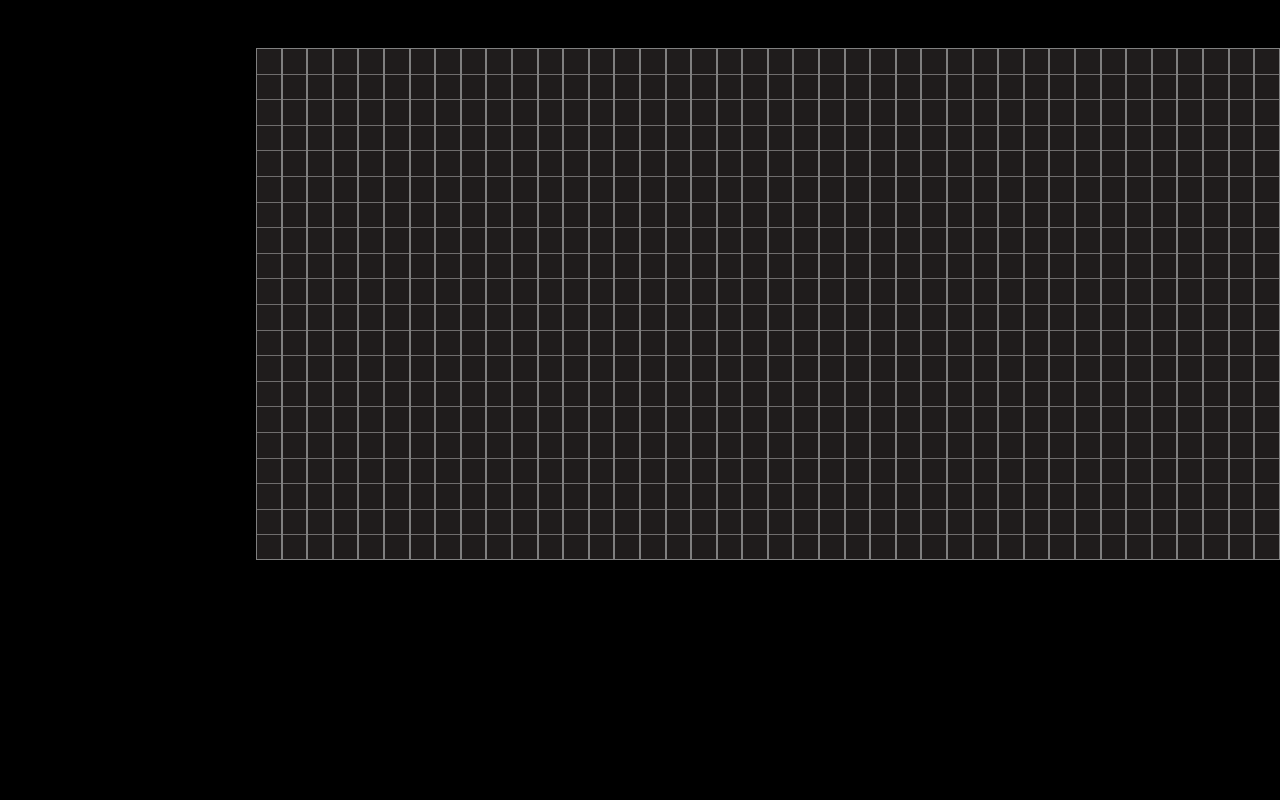
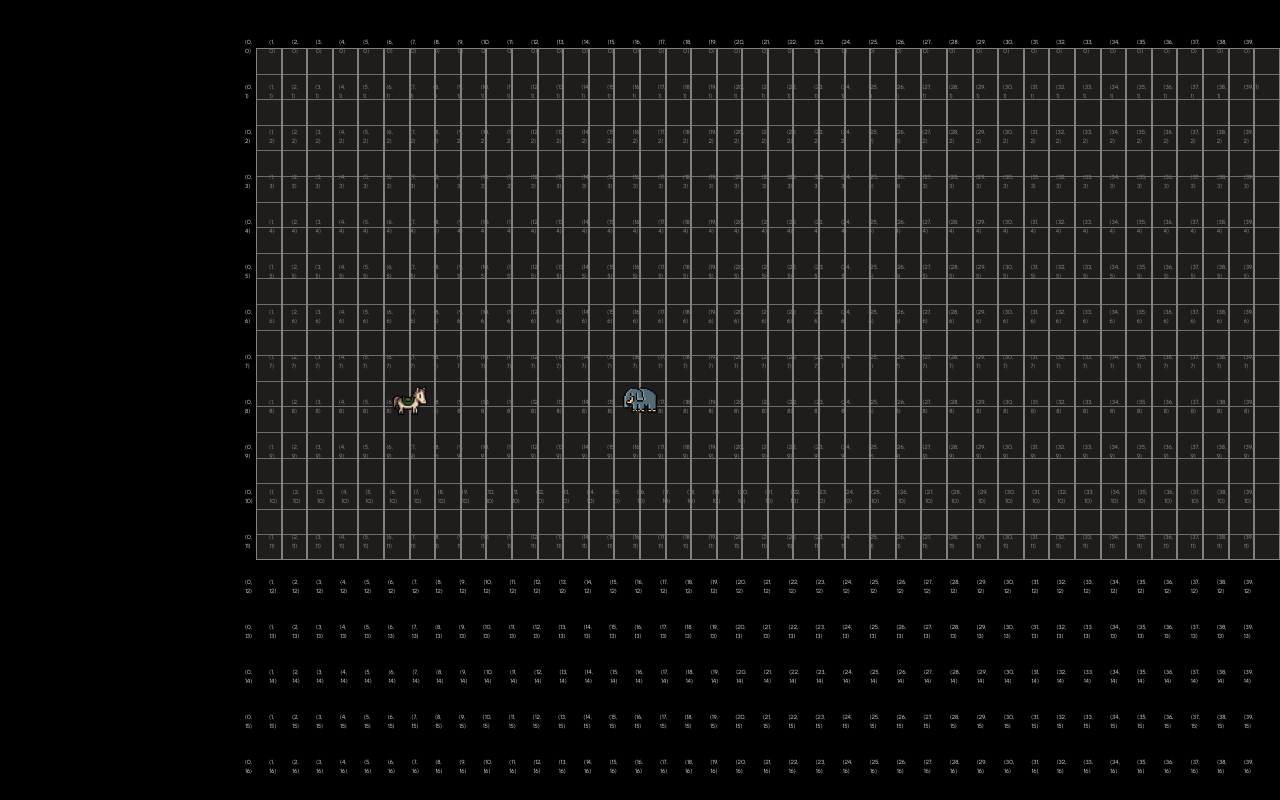
Before and after one commit to youlchu/TraderVoyages, a React (Vite) app in the folder src/TraderVoyagesUI/: page /game in a window 1280 px wide. Built offline with nearby package versions, Linux system fonts and the light colour scheme.

Commit message:
animals added and rows and columns are numbere d

```diff
--- a/src/TraderVoyagesUI/src/App.css
+++ b/src/TraderVoyagesUI/src/App.css
@@ -122,7 +122,7 @@
 }
 
 .heroDiv {
-  background-color:rgba(66, 61, 61, 0.274);
+  background-color: rgba(66, 61, 61, 0.274);
   position: fixed;
   width: 80vw;
   height: 40vw;
@@ -142,7 +142,6 @@
   display: flex;
 }
 
-
 .innerDiv {
   flex-basis: calc(100% / 1);
   display: flex;
@@ -152,8 +151,6 @@
   line-height: 0px;
 }
 
-
-
 .innerDiv::after {
   content: "";
   flex-grow: 1;
@@ -161,10 +158,46 @@
   background-color: gray;
 }
 
-
-
 .outerDiv {
   flex-grow: 1;
   border: 1px solid gray;
+}
 
+#colnum {
+  position: fixed;
+  font-size: 6px;
+  top: 2%;
+  left: 17.5%;
+  display: flex;
+  flex-wrap: wrap;
+  overflow: auto;
+  color: #ccc;
+  border-collapse: separate;
+  border-spacing: 10px;
+  margin-bottom: 19px;
 }
+
+.row-container {
+  margin-bottom: 10px; /* Satırlar arasındaki boşluğu ayarlar */
+}
+
+.elephant {
+  position: absolute;
+  top: 50%;
+  left: 50%;
+  transform: translate(-50%, -50%);
+  width: 40px;
+  z-index: 2;
+}
+.horse {
+  position: absolute;
+  top: 50%;
+  left: 32%;
+  transform: translate(-50%, -50%);
+  width: 40px;
+  z-index: 2;
+}
+
+.table-row {
+  margin-bottom: 100px;
+}
--- a/src/TraderVoyagesUI/src/sections/Game/GameMap.tsx
+++ b/src/TraderVoyagesUI/src/sections/Game/GameMap.tsx
@@ -1,24 +1,38 @@
-import React from 'react';
+import React from "react";
+import KoordinatTablosu from "./KoordinatTablosu";
 
 const Game: React.FC = () => {
   return (
     <>
-        <div className='main'>
+      <span>
+        <img
+          className="elephant"
+          src="/src/assets/images/elephant-real.png"
+        ></img>
+      </span>
+      <span>
+        <img className="horse" src="/src/assets/images/horse-real.png"></img>
+      </span>
+
+
+
+      <div className="main">
+        <KoordinatTablosu />
         <div className="heroDiv">
           {[...Array(20).keys()].map((index) => (
             <div className="innerDiv" key={index}>
-              <span className='VerticalNumber pt-1' id='X'></span>
+              <span className="VerticalNumber pt-1" id="X"></span>
             </div>
           ))}
         </div>
         <div className="heroDiv2">
           {[...Array(40).keys()].map((index) => (
-            <div className="outerDiv" id='Y' key={index}></div>
+            <div className="outerDiv" id="Y" key={index}></div>
           ))}
         </div>
       </div>
     </>
   );
-    }
+};
 
 export default Game;
--- /dev/null
+++ b/src/TraderVoyagesUI/src/sections/Game/KoordinatTablosu.tsx
@@ -0,0 +1,40 @@
+function KoordinatTablosu({ rows = 20, columns = 40 }) {
+  const tabloVerileri = [];
+  for (let y = 0; y < rows; y++) {
+    const satir = [];
+    for (let x = 0; x < columns; x++) {
+      satir.push(`(${x}, ${y})`);
+    }
+    tabloVerileri.push(satir);
+  }
+
+  const satirlar = tabloVerileri.map((satir, rowIndex) => (
+    <div key={rowIndex} style={{ marginBottom: "5px" }}>
+      <tr>
+        {satir.map((hucre, colIndex) => (
+          <td key={colIndex}>{hucre}</td>
+        ))}
+      </tr>
+    </div>
+  ));
+
+  const kolonBasliklar = [];
+  for (let i = 0; i < columns; i++) {
+    kolonBasliklar.push(<th key={i}>Col {i}</th>);
+  }
+
+  return (
+    <>
+      <div>
+        <table id="colnum">
+          <thead></thead>
+          <div>
+            <tbody>{satirlar}</tbody>
+          </div>
+        </table>
+      </div>
+    </>
+  );
+}
+
+export default KoordinatTablosu;
```
Also changed, not shown: src/TraderVoyagesUI/src/sections/Game/index.tsx (+3 -4 lines), src/TraderVoyagesUI/src/assets/images/elephant-real.png (added), src/TraderVoyagesUI/src/assets/images/horse-real.png (added). Lines whose indentation alone changed are shown as unchanged.
